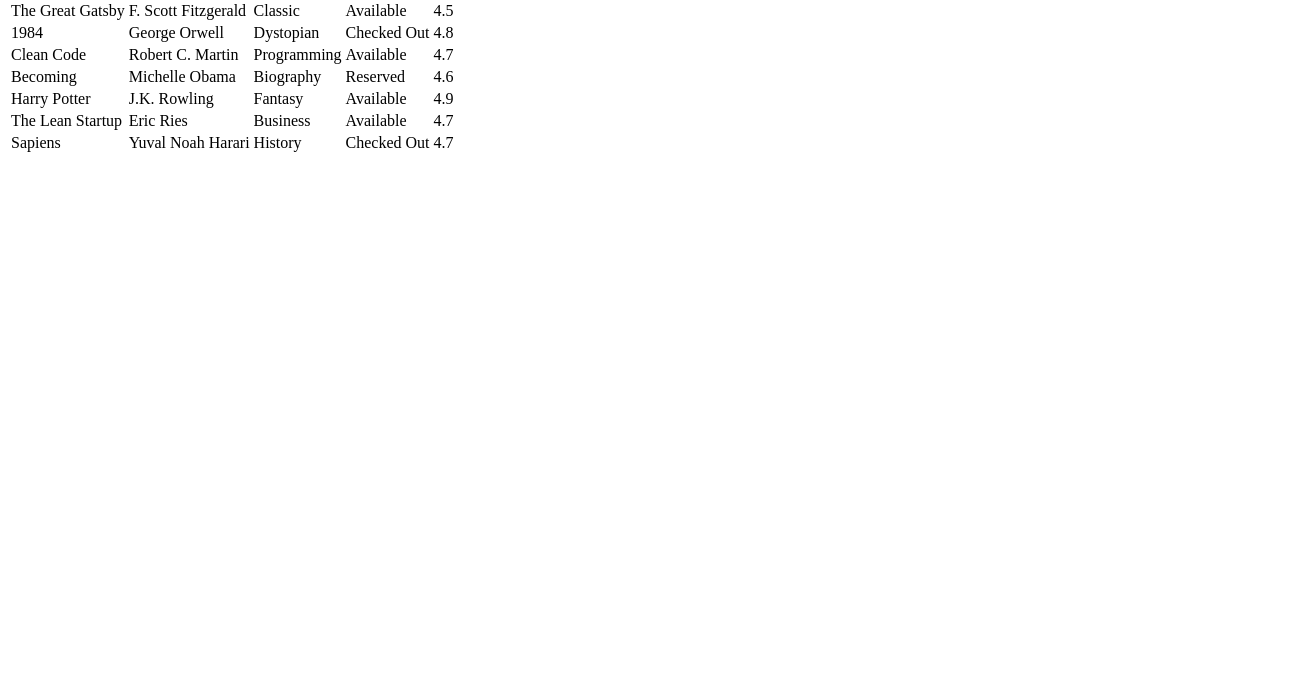
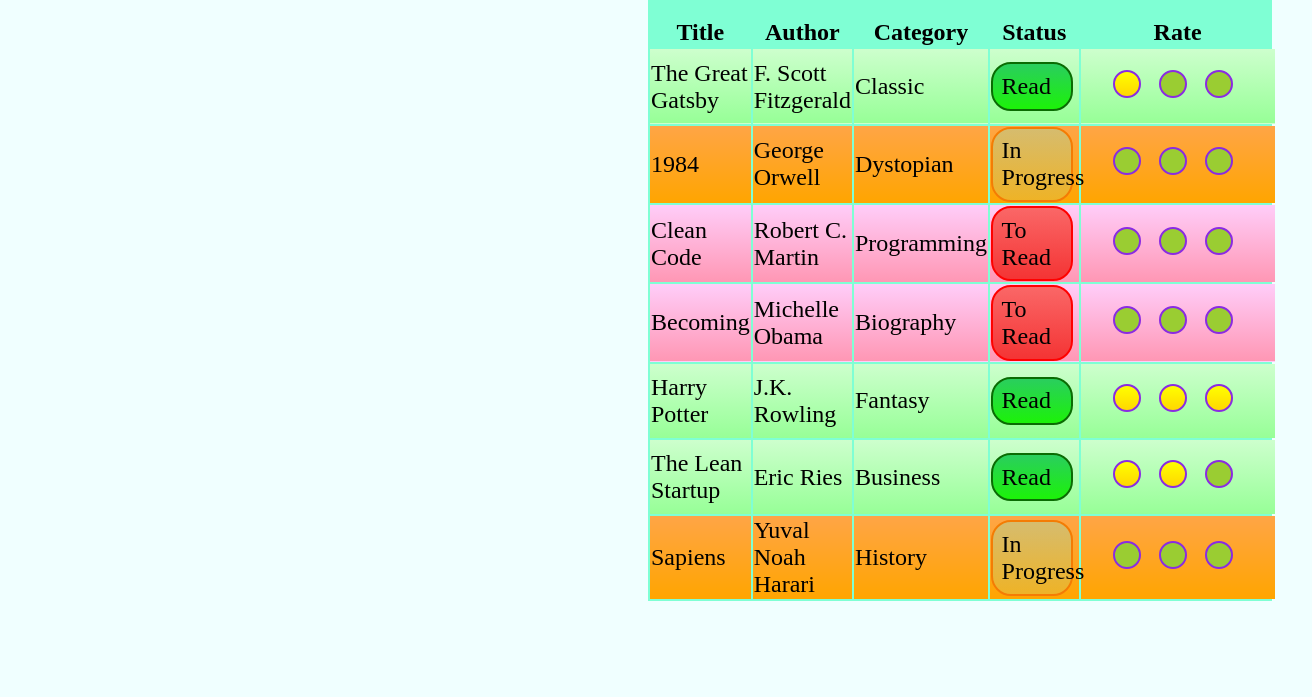
Before and after one commit to karianjahi/book-inventory-app, a plain HTML site: page index.html in a window 1280 px wide. Shown: the part 103-800 px from the top of the page, 1312 px wide, since content can reach past the window. Drawn offline with Linux system fonts and the light colour scheme.

Commit message:
Add html and css after all tests on freecodecamp passes

```diff
--- a/index.html
+++ b/index.html
@@ -4,8 +4,11 @@
     <meta charset="UTF-8">
     <meta name="viewport" content="width=device-width, initial-scale=1.0">
     <title>Book Inventory App</title>
+    <link href="styles.css" rel="stylesheet">
 </head>
 <body>
+    <div class="my-table">
+
         <h1>Book Inventory</h1>
         <table>
             <thead>
@@ -18,56 +21,113 @@
                 </tr>
             </thead>
             <tbody>
-            <tr>
+                <tr class="read">
                     <td>The Great Gatsby</td>
                     <td>F. Scott Fitzgerald</td>
                     <td>Classic</td>
-                <td>Available</td>
-                <td>4.5</td>
+                    <td>
+                        <span class="status">Read</span>
+                    </td>
+                    <td>
+                        <span class="rate one">
+                            <span></span>
+                            <span></span>
+                            <span></span>
+                        </span>
+                    </td>
                 </tr>
-            <tr>
+                <tr class="in-progress">
                     <td>1984</td>
                     <td>George Orwell</td>
                     <td>Dystopian</td>
-                <td>Checked Out</td>
-                <td>4.8</td>
+                    <td>
+                        <span class="status">In Progress</span>
+                    </td>
+                    <td>
+                        <span class="rate">
+                            <span></span>
+                            <span></span>
+                            <span></span>
+                        </span>
+                    </td>
                 </tr>
-            <tr>
+                <tr class="to-read">
                     <td>Clean Code</td>
                     <td>Robert C. Martin</td>
                     <td>Programming</td>
-                <td>Available</td>
-                <td>4.7</td>
+                    <td>
+                        <span class="status">To Read</span>
+                    </td>
+                    <td>
+                        <span class="rate">
+                            <span></span>
+                            <span></span>
+                            <span></span>
+                        </span>
+                    </td>
                 </tr>
-            <tr>
+                <tr class="to-read">
                     <td>Becoming</td>
                     <td>Michelle Obama</td>
                     <td>Biography</td>
-                <td>Reserved</td>
-                <td>4.6</td>
+                    <td>
+                        <span class="status">To Read</span>
+                    </td>
+                    <td>
+                        <span class="rate">
+                            <span></span>
+                            <span></span>
+                            <span></span>
+                        </span>
+                    </td>
                 </tr>
-            <tr>
+                <tr class="read">
                     <td>Harry Potter</td>
                     <td>J.K. Rowling</td>
                     <td>Fantasy</td>
-                <td>Available</td>
-                <td>4.9</td>
+                    <td>
+                        <span class="status">Read</span>
+                    </td>
+                    <td>
+                        <span class="rate three">
+                            <span></span>
+                            <span></span>
+                            <span></span>
+                        </span>
+                    </td>
                 </tr>
-            <tr>
+                <tr class="read">
                     <td>The Lean Startup</td>
                     <td>Eric Ries</td>
                     <td>Business</td>
-                <td>Available</td>
-                <td>4.7</td>
+                    <td>
+                        <span class="status">Read</span>
+                    </td>
+                    <td>
+                        <span class="rate two">
+                            <span></span>
+                            <span></span>
+                            <span></span>
+                        </span>
+                    </td>
                 </tr>
-            <tr>
+                <tr class="in-progress">
                     <td>Sapiens</td>
                     <td>Yuval Noah Harari</td>
                     <td>History</td>
-                <td>Checked Out</td>
-                <td>4.7</td>
+                    <td>
+                        <span class="status">In Progress</span>
+                    </td>
+                    <td>
+                        <span class="rate">
+                            <span></span>
+                            <span></span>
+                            <span></span>
+                        </span>
+                    </td>
                 </tr>
             </tbody>
         </table>
+    </div>
 </body>
 </html>
--- a/styles.css
+++ b/styles.css
@@ -0,0 +1,80 @@
+ body {
+    background-color: azure;
+    font-size: 150%;
+ }
+
+ tr[class="read"] {
+      background-image: linear-gradient(to top, rgb(151,255,151), rgb(205,255,205));
+    }
+ tr[class="to-read"] {
+      background-image: linear-gradient(to top, rgb(255, 151, 180), rgb(255, 205, 249));
+    }
+ tr[class="in-progress"] {
+      background-image: linear-gradient(to top, #ffa500, rgb(255, 165, 70));
+    }
+
+span {
+    display: inline-block;
+}
+
+tr[class="to-read"] span[class="status"] {
+    border: 2px solid red;
+    background-image: linear-gradient(to top, rgb(244, 52, 52), rgb(250, 103, 103));
+    border-radius: 20px;
+}
+
+tr[class="read"] span[class="status"] {
+    border: 2px solid rgb(10, 108, 3);
+    background-image: linear-gradient(to top, rgb(28, 242, 9), rgb(42, 206, 94));
+    border-radius: 20px;
+}
+
+tr[class="in-progress"] span[class="status"] {
+    border: 2px solid rgb(244, 124, 4);
+    background-image: linear-gradient(to top, rgb(238, 179, 39), rgb(214, 188, 110));
+    border-radius: 20px;
+}
+
+span[class="status"], span[class^="rate"] {
+    height: 50%;
+    width: 70%;
+    padding: 10%;
+}
+
+
+span[class^="rate"] > span {
+    border: 2px solid blueviolet;
+    border-radius: 1rem;
+    margin-left: 0.75rem;
+    height: 1.5rem;
+    width: 1.5rem;
+    background-color: yellowgreen;
+}
+
+tr td span[class^="rate"] {
+    width: 12rem;
+}
+
+
+span[class~="one"] > span:first-of-type {
+    background-image: linear-gradient(to top, gold, yellow);
+}
+
+span[class~="two"] > span:nth-child(1),
+span[class~="two"] > span:nth-child(2){
+    background-image: linear-gradient(to top, gold, yellow);
+}
+
+span[class~="three"] > span {
+    background-image: linear-gradient(to top, gold, yellow);
+}
+
+h1 {
+    text-align: center;
+}
+
+.my-table {
+    margin-left: 40rem;
+    background-color: aquamarine;
+    max-width: 70rem;
+}
```
Lines whose indentation alone changed are shown as unchanged.
